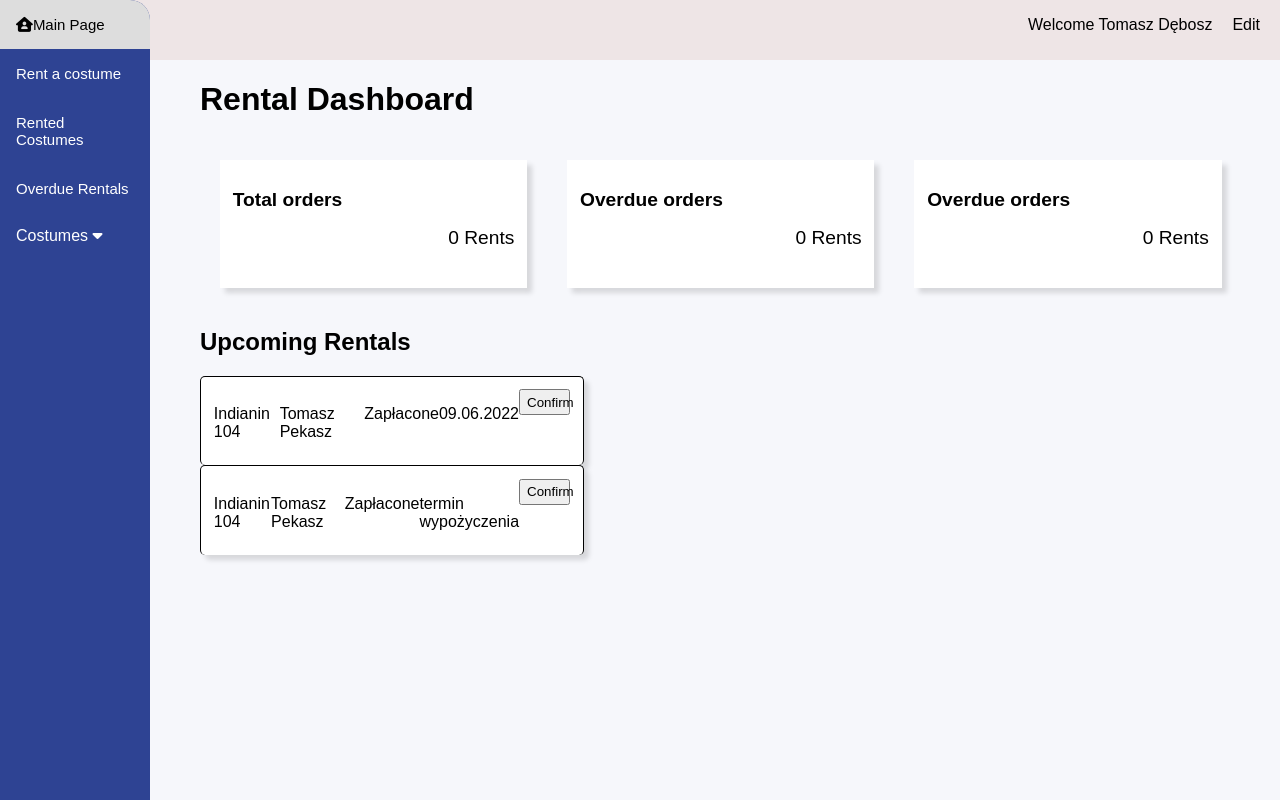
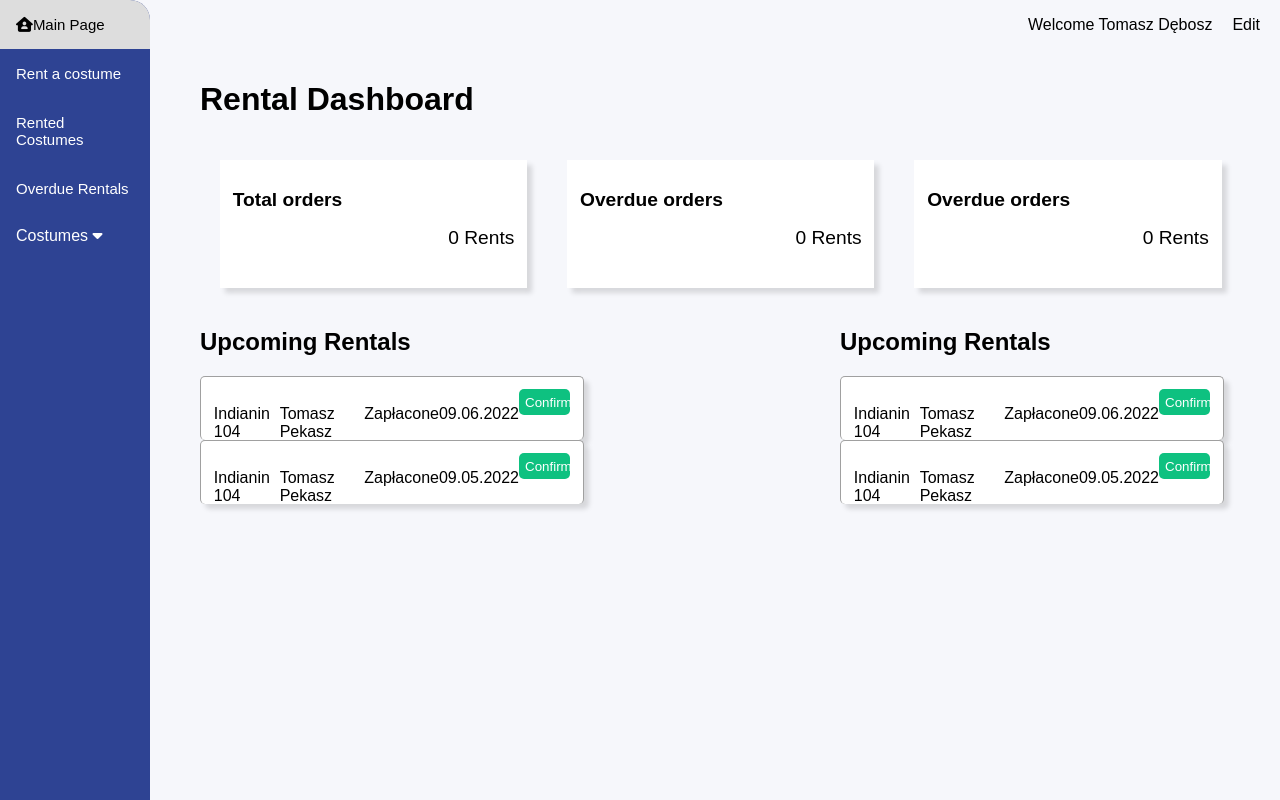
Before and after one commit to Dosztosz/Library, a PHP site: page /home.php in a window 1280 px wide. Run offline with PHP 8.4, Linux system fonts and the light colour scheme; the visitor is signed in with stand-in values (Sample User, id 1); data that the repository does not hold is empty; style sheets or scripts are compiled from the project's sources; some libraries are stand-ins or nearby versions.

Commit message:
added new options to dashboard in future update I will add php to them

```diff
--- a/home.php
+++ b/home.php
@@ -46,6 +46,8 @@
                 <p><?php echo $rowoverdue; ?> Rents</p>
             </div>
         </div>
+        <div class="dash-row">
+            <div class="dash-column">
                 <h2 class="rental-box-h2">Upcoming Rentals</h2>
                 <div class="rental-box-dash">
                     <div class="rent-box-dash">
@@ -62,11 +64,37 @@
                         <p>Indianin 104</p>
                         <p>Tomasz Pekasz</p>
                         <p>Zapłacone</p>
-                <p>termin wypożyczenia</p>
+                        <p>09.05.2022</p>
                         <button class="button">Confirm</button>
                         </div>
                     </div>
                 </div>
             </div>
+            <div class="dash-column">
+                <h2 class="rental-box-h2">Upcoming Rentals</h2>
+                <div class="rental-box-dash">
+                    <div class="rent-box-dash">
+                        <div class="rent-box-info">
+                            <p class="info-stroj">Indianin 104</p>
+                            <p class="info-imie">Tomasz Pekasz</p>
+                            <p>Zapłacone</p>
+                            <p>09.06.2022</p>
+                            <button class="button">Confirm</button>
+                        </div>
+                    </div>
+                    <div class="rent-box-dash">
+                        <div class="rent-box-info">
+                        <p>Indianin 104</p>
+                        <p>Tomasz Pekasz</p>
+                        <p>Zapłacone</p>
+                        <p>09.05.2022</p>
+                        <button class="button">Confirm</button>
+                        </div>
+                    </div>
+                </div>
+            </div>
+        </div>
+
+    </div>
 </body>
 </html>
--- a/styles/dashboard.scss
+++ b/styles/dashboard.scss
@@ -4,7 +4,7 @@
 .rent-box-dash{
     padding: 1vw;
     width: 30vw;
-    height: 7vw;
+    height: 5vw;
     display: flex;
     flex-direction: column;
     gap: 20px;
@@ -12,7 +12,7 @@
     box-shadow: 5px 5px 5px rgba(0, 0, 0, 0.13);
     transition: 0.6s;
     border-radius: 5px;
-    border: 1px solid black;
+    border: 1px solid rgb(160, 160, 160);
     border-bottom: none;
 }
 .rent-box-info {
@@ -25,6 +25,19 @@
     padding-left: 200px;
 }
 .button {
-        height: 2vw;
-        width: 4vw;
+    height: 2vw;
+    width: 4vw;
+    background-color: #0ec180;
+    border: none;
+    border-radius: 5px;
+    color: white;
 }
+
+.dash-row {
+    display: flex;
+    justify-content: space-between;
+    flex-wrap: wrap;
+}
+.dash-column{
+    flex: 50%;
+}
--- a/styles/style.css
+++ b/styles/style.css
@@ -81,7 +81,6 @@
 .content .navbar-top {
   width: 100%;
   height: 60px;
-  background-color: #eee5e6;
 }
 
 .content .navbar-top ul {
--- a/styles/style.scss
+++ b/styles/style.scss
@@ -22,7 +22,6 @@
         float: left;
         overflow: hidden;
       }
-
       .dropdown .dropbtn {
         font-size: 16px;
         border: none;
@@ -78,7 +77,6 @@
     .navbar-top {
         width: 100%;
         height: 60px;
-        background-color: #eee5e6;
         ul {
             display: flex;
             justify-content: space-between;
```
Also changed, not shown: styles/dashboard.css (+23 -2 lines), 2 other files. Lines whose indentation alone changed are shown as unchanged.
